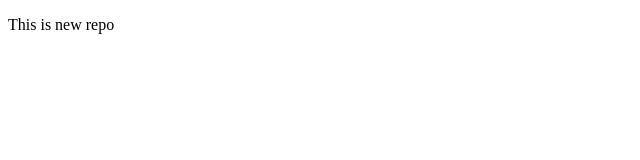
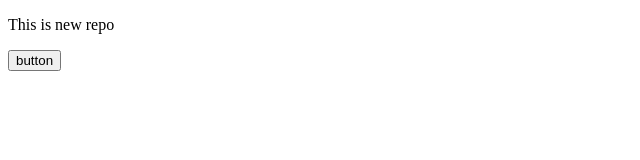
Before and after one commit to Pratik-Patil-369/localrepo, a plain HTML site: page index.html in a window 1280 px wide. Shown: the whole page, without its empty margins (0-640 px from the left). Drawn offline with Linux system fonts and the light colour scheme.

Commit message:
Add button

```diff
--- a/index.html
+++ b/index.html
@@ -7,5 +7,8 @@
 </head>
 <body>
     <p>This is new repo</p>
+    <button>
+        button
+    </button>
 </body>
 </html>
```
